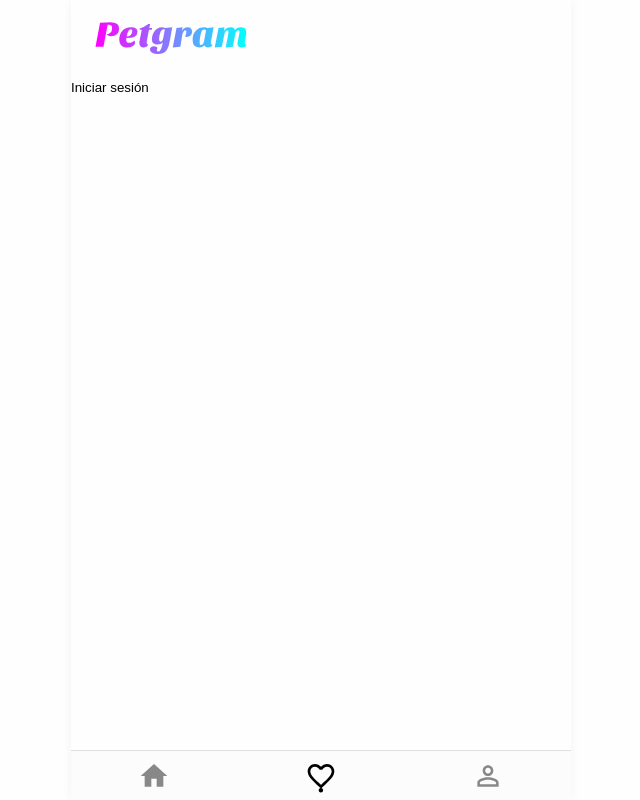
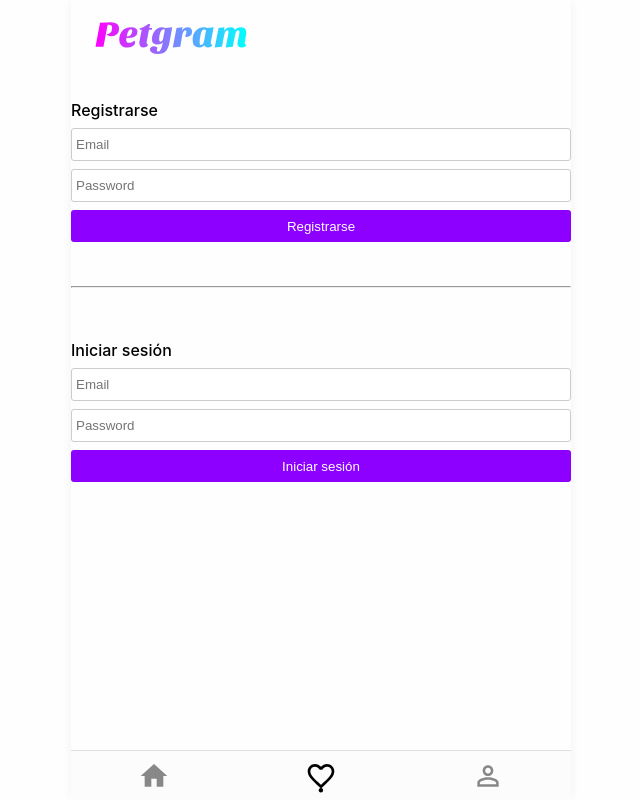
Before and after one commit to crscaballero/react-petgram, a React app: page /favs in a window 1280 px wide. Shown: the whole page, without its empty margins (319-959 px from the left). Built offline with nearby package versions, Linux system fonts and the light colour scheme.

Commit message:
Added register and login form

```diff
--- /dev/null
+++ b/src/components/UserForm/index.js
@@ -0,0 +1,28 @@
+import React, { Fragment } from 'react';
+import { useInputValue } from '../../hooks/useInputValue';
+import { Form, Input, Button, Title, Error } from './styles';
+
+export const UserForm = ({ error, disabled, onSubmit, title }) => {
+    const email = useInputValue('');
+    const password = useInputValue('');
+
+    const handleSubmit = event => {
+        event.preventDefault();
+        onSubmit({
+            email: email.value,
+            password: password.value
+        });
+    };
+
+    return (
+        <Fragment>
+            <Form disabled={disabled} onSubmit={handleSubmit}>
+                <Title>{title}</Title>
+                <Input disabled={disabled} placeholder='Email' type='email' {...email} />
+                <Input disabled={disabled} placeholder='Password' type='password' {...password} />
+                <Button disabled={disabled}>{title}</Button>
+            </Form>
+            {error && <Error>{error}</Error>}
+        </Fragment>
+    );
+};
--- /dev/null
+++ b/src/components/UserForm/styles.js
@@ -0,0 +1,41 @@
+import styled from 'styled-components';
+
+export const Form = styled.form`
+    padding: 16px 0;
+`;
+
+export const Input = styled.input`
+    border: 1px solid #ccc;
+    border-radius: 3px;
+    margin-bottom: 8px;
+    padding: 8px 4px;
+    display: block;
+    width: 100%;
+    &[disabled] {
+        opacity: 0.3;
+    }
+`;
+
+export const Button = styled.button`
+    background: #8d00ff;
+    border-radius: 3px;
+    color: #fff;
+    height: 32px;
+    display: block;
+    width: 100%;
+    text-align: center;
+    &[disabled] {
+        opacity: 0.3;
+    }
+`;
+
+export const Title = styled.h2`
+    font-size: 16px;
+    font-weight: 500;
+    padding: 8px 0;
+`;
+
+export const Error = styled.span`
+    color: red;
+    font-size: 14px;
+`;
--- /dev/null
+++ b/src/container/LoginMutation.js
@@ -0,0 +1,17 @@
+import React from 'react';
+import { Mutation } from 'react-apollo';
+import { gql } from 'apollo-boost';
+
+const LOGIN = gql`
+	mutation login ($input: UserCredentials!) {
+		login (input: $input)
+	}
+`;
+
+export const LoginMutation = ({ children }) => {
+	return (
+		<Mutation mutation={LOGIN}>
+			{children}
+		</Mutation>
+	)
+}
--- /dev/null
+++ b/src/container/RegisterMutation.js
@@ -0,0 +1,17 @@
+import React from 'react';
+import { Mutation } from 'react-apollo';
+import { gql } from 'apollo-boost';
+
+const REGISTER = gql`
+	mutation signup ($input: UserCredentials!) {
+		signup (input: $input)
+	}
+`;
+
+export const RegisterMutation = ({ children }) => {
+	return (
+		<Mutation mutation={REGISTER}>
+			{children}
+		</Mutation>
+	)
+}
--- /dev/null
+++ b/src/hooks/useInputValue.js
@@ -0,0 +1,7 @@
+import { useState } from 'react';
+
+export const useInputValue = initialValue => {
+    const [value, setValue] = useState(initialValue);
+    const onChange = e => setValue(e.target.value);
+    return { value, onChange };
+};
--- a/src/pages/NotRegisteredUser.js
+++ b/src/pages/NotRegisteredUser.js
@@ -1,13 +1,54 @@
-import React from 'react';
+import React, { Fragment } from 'react';
 import Context from '../Context';
+import { UserForm } from '../components/UserForm';
+import { RegisterMutation } from '../container/RegisterMutation';
+import { LoginMutation } from '../container/LoginMutation';
 
 export const NotRegisteredUser = () => (
     <Context.Consumer>
         {({ activateAuth }) => {
             return (
-                <form onSubmit={activateAuth}>
-                    <button>Iniciar sesión</button>
-                </form>
+                <Fragment>
+                    <RegisterMutation>
+                        {(register, { data, loading, error }) => {
+                            const onSubmit = ({ email, password }) => {
+                                const input = { email, password };
+                                const variables = { input };
+                                register({ variables }).then(activateAuth);
+                            };
+                            const errorMsg = error && 'El usuario ya existe o hay algun problema';
+                            return (
+                                <UserForm
+                                    disabled={loading}
+                                    error={errorMsg}
+                                    title='Registrarse'
+                                    onSubmit={onSubmit}
+                                />
+                            );
+                        }}
+                    </RegisterMutation>
+                    <br />
+                    <hr />
+                    <br />
+                    <LoginMutation>
+                        {(login, { data, loading, error }) => {
+                            const onSubmit = ({ email, password }) => {
+                                const input = { email, password };
+                                const variables = { input };
+                                login({ variables }).then(activateAuth);
+                            };
+                            const errorMsg = error && 'La contraseña no es correcta o el usuario no existe';
+                            return (
+                                <UserForm
+                                    disabled={loading}
+                                    error={errorMsg}
+                                    title='Iniciar sesión'
+                                    onSubmit={onSubmit}
+                                />
+                            );
+                        }}
+                    </LoginMutation>
+                </Fragment>
             );
         }}
     </Context.Consumer>
```
